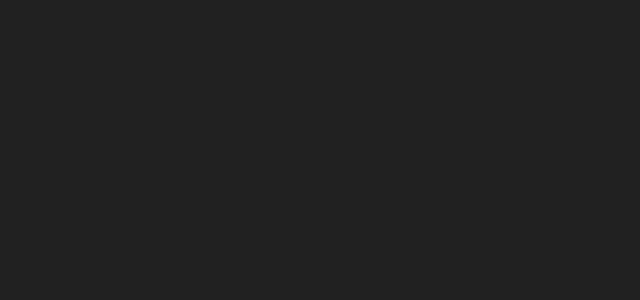
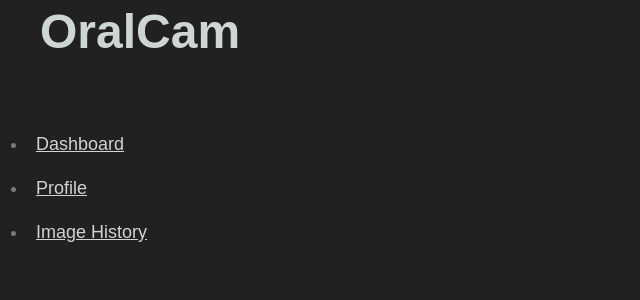
Before and after one commit to damar1000/oral_AI, a React (Vite) app: page /dashboard in a window 1280 px wide. Before the commit this address had no page. Shown: the top 300 px of the page, without its empty margins (0-640 px from the left). Built offline with nearby package versions, Linux system fonts and the light colour scheme.

Commit message:
add dashboard

```diff
--- a/src/App.jsx
+++ b/src/App.jsx
@@ -4,6 +4,7 @@
 import Capture from './pages/Capture'
 import Login from './pages/Login'
 import Register from './pages/Register'
+import Dashboard from './pages/Dashboard'
 
 const App = () => {
   return (
@@ -12,6 +13,7 @@
       <Route path="/capture" element={<Capture />} />
       <Route path="/login" element={<Login />} />
       <Route path="/register" element={<Register />} />
+      <Route path="/dashboard" element={<Dashboard />} />
     </Routes>
   )
 }
--- /dev/null
+++ b/src/components/Sidebar/index.jsx
@@ -0,0 +1,46 @@
+import React from 'react'
+import { Helmet } from 'react-helmet'
+import { Link } from 'react-router-dom'
+import Navbar from '../../components/Navbar'
+import './profile.style.css'
+
+const index = () => {
+	return (
+    <div className='prose lg:prose-lg'>
+      <Helmet>
+        <title>OralCam - Profile</title>
+      </Helmet>
+				<div className='sidebar'>
+					<div className='sidebar-brand'>
+						<Link to='/' className='no-underline'><h1><span className='w-full navbar bg-transparent lg:px-10 text-neutral-content'>OralCam</span></h1></Link>
+					</div>
+					<div className='sidebar-menu'>
+						<ul>
+							<li>
+								<a href='#'>
+									<span class="icon"></span>
+									<span class="title">Dashboard</span>
+								</a>
+							</li>
+							<li>
+								<a href='#'>
+									<span class="icon"></span>
+									<span class="title">Profile</span>
+								</a>
+							</li>
+							<li>
+								<a href='#'>
+									<span class="icon"></span>
+									<span class="title">Image History</span>
+								</a>
+							</li>
+						</ul>
+					</div>
+				</div>
+
+    </div>
+  )
+
+}
+
+export default index
--- /dev/null
+++ b/src/components/Sidebar/profile.style.css
@@ -0,0 +1,35 @@
+*{
+	margin: 0;
+	padding: 0;
+	box-sizing: border-box;
+	font-family: sans-serif;
+}
+
+:root
+{
+	/* @apply text-primary;
+	--blue: #287bff;
+	--white: #fff;
+	--black1: #222;
+	--black2: #999; */
+}
+
+.sidebar
+{
+	min-height: 100vh;
+	overflow-x: hidden;
+}
+
+.sidebar-brand
+{
+	position: relative;
+	width: 100%;
+}
+
+.sidebar-menu
+{
+	position: fixed;
+	width: 300px;
+	height: 100%;
+	background: var();
+}
--- a/src/pages/Capture/index.jsx
+++ b/src/pages/Capture/index.jsx
@@ -37,7 +37,7 @@
     setIsCameraClose(!isCameraClose);
     setTimeout(() => {
       setIsModelReady(!isModelReady);
-      runCoco();
+      // runCoco();
     }, 1000);
   }
 
@@ -167,10 +167,10 @@
                     <a key={index} href={item.dataUrl} download={`${new Date().getTime()}.jpg`}>
                     <img src={item.dataUrl} width={300} alt="images" className="rounded mt-4" />
                     </a>
-                    <div className="flex flex-col items-center justify-center">
+                    <div className="flex flex-col items-center justify-center p-3 ml-1 gap-3 text-center">
                       <button className='btn btn-primary btn-outline'>Predict</button>
-                      <textarea>The predict will appear here!</textarea>
-                      <button className='btn btn-primary btn-outline'>Delete</button>
+                      <h1>Predict will appear here!</h1>
+                      <button className='btn btn-error btn-outline'>Delete</button>
                     </div>
                   </div>
                 ))
--- a/src/pages/Dashboard/index.jsx
+++ b/src/pages/Dashboard/index.jsx
@@ -1 +1,18 @@
-// CODE DASHBOARDNYA MASUKIN SINI
+import React from 'react'
+import { Helmet } from 'react-helmet'
+import { Link } from 'react-router-dom'
+import Navbar from '../../components/Navbar'
+import Sidebar from '../../components/Sidebar'
+
+const index = () => {
+	return (
+    <div className='prose lg:prose-lg'>
+      <Helmet>
+        <title>OralCam - Profile</title>
+      </Helmet>
+			<Sidebar/>
+    </div>
+  )
+}
+
+export default index
--- a/src/pages/Dashboard/profile.style.css
+++ /dev/null
@@ -1 +0,0 @@
-/* CODE CSSNYA MASUKIN SINI */
```
